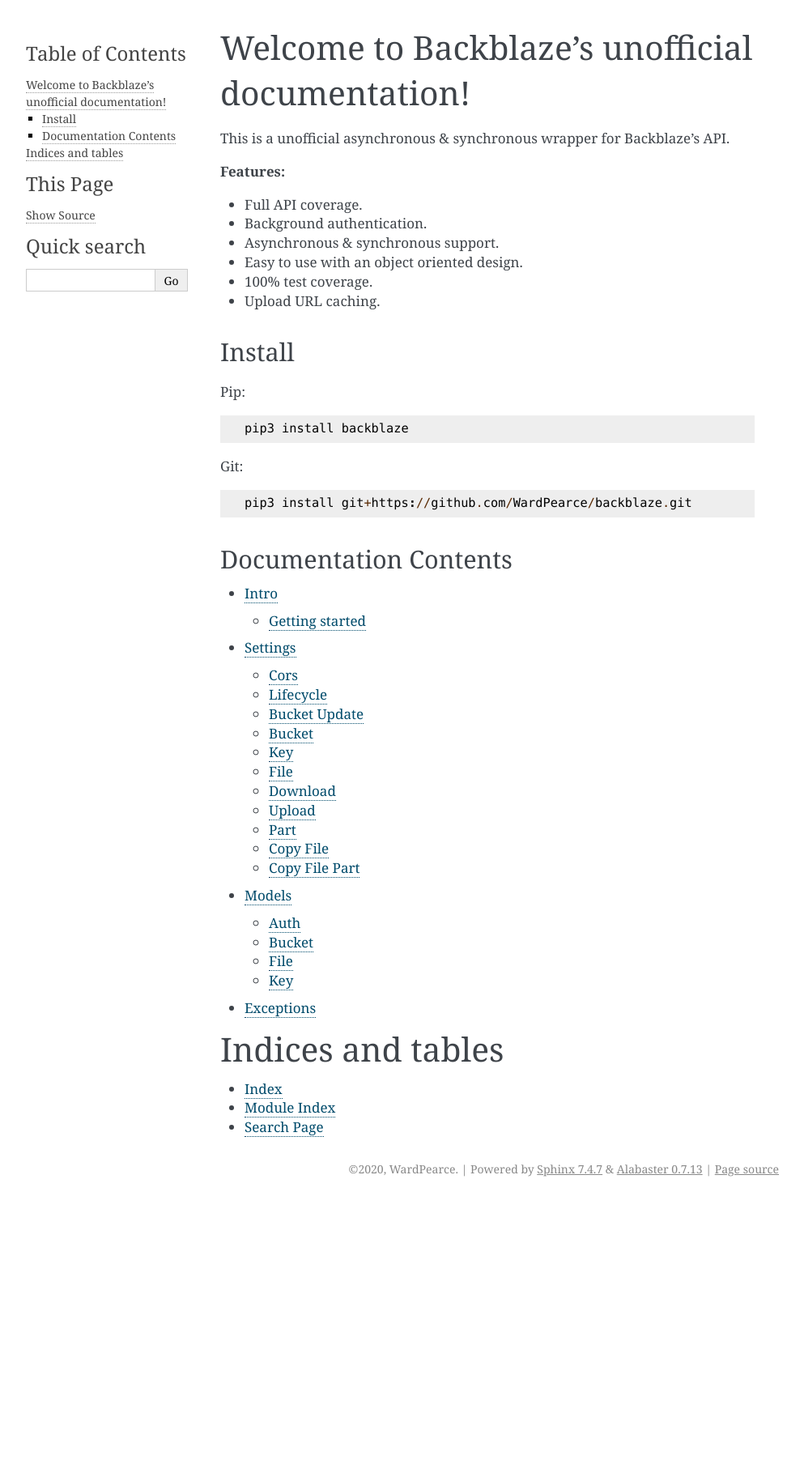
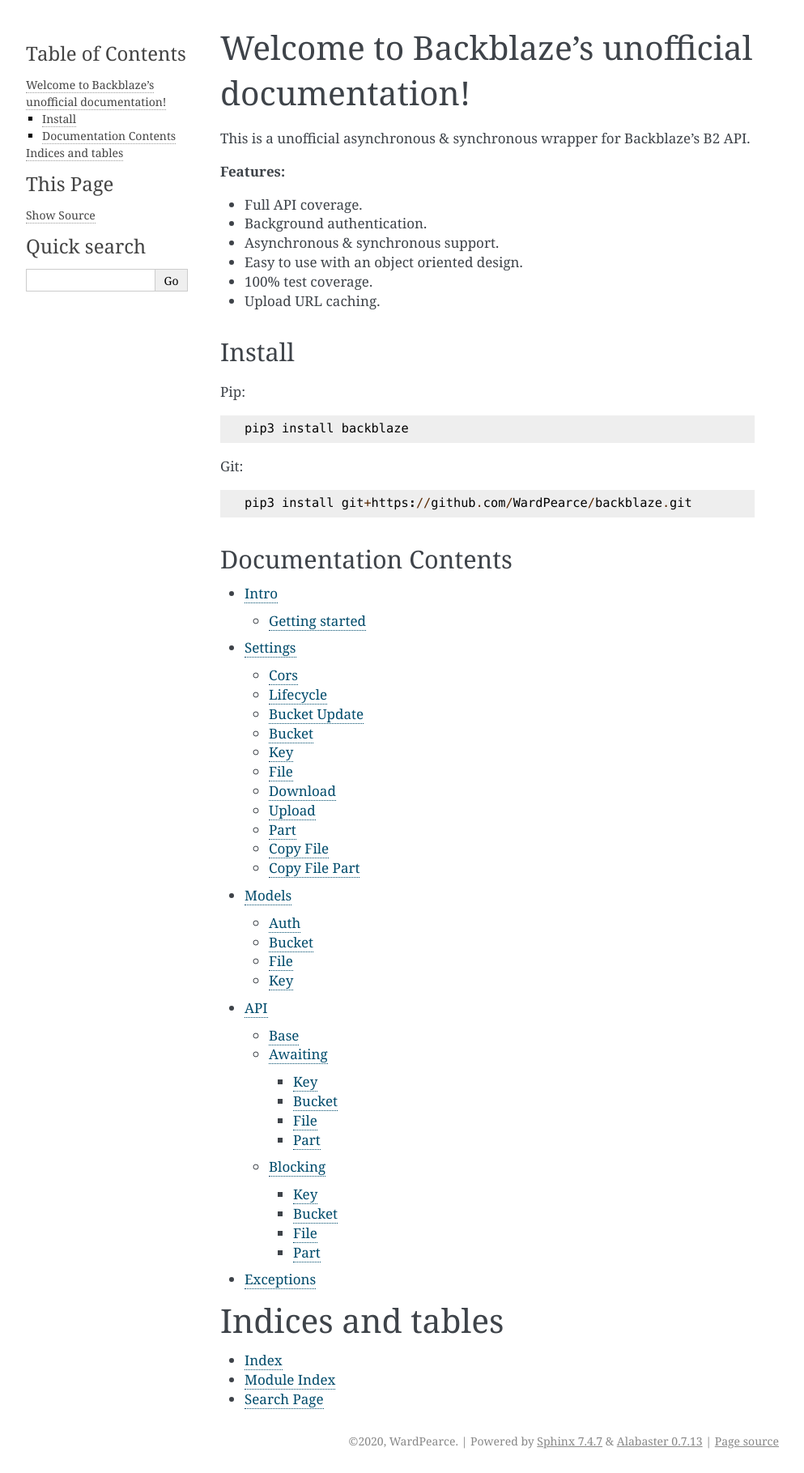
Before and after one commit to WardPearce/backblaze, a Sphinx documentation site: the page built from source/index.rst, in a window 1280 px wide. Shown: the whole page at 81% size, without its empty margins (148-1141 px from the left). Built offline with Sphinx 7.4.7, drawn with Linux system fonts in a browser that asks for light colours; before the commit the page ends 1483 px from its top, so only the background shows below that.

```diff
--- /dev/null
+++ b/source/api.rst
@@ -0,0 +1,67 @@
+API
+===
+Base
+~~~~
+.. autoclass:: backblaze.base.Base
+    :members:
+
+
+Awaiting
+~~~~~~~~
+
+.. autoclass:: backblaze.Awaiting
+    :members:
+
+Key
+---
+
+.. autoclass:: backblaze.key.awaiting.AwaitingKey()
+    :members:
+
+Bucket
+------
+
+.. autoclass:: backblaze.bucket.awaiting.AwaitingBucket()
+    :members:
+
+File
+----
+
+.. autoclass:: backblaze.bucket.awaiting.file.AwaitingFile()
+    :members:
+
+Part
+----
+
+.. autoclass:: backblaze.bucket.awaiting.part.AwaitingParts()
+    :members:
+
+Blocking
+~~~~~~~~
+
+.. autoclass:: backblaze.Blocking
+    :members:
+
+Key
+---
+
+.. autoclass:: backblaze.key.blocking.BlockingKey()
+    :members:
+
+Bucket
+------
+
+.. autoclass:: backblaze.bucket.blocking.BlockingBucket()
+    :members:
+
+File
+----
+
+.. autoclass:: backblaze.bucket.blocking.file.BlockingFile()
+    :members:
+
+Part
+----
+
+.. autoclass:: backblaze.bucket.blocking.part.BlockingParts()
+    :members:
--- a/source/index.rst
+++ b/source/index.rst
@@ -6,7 +6,7 @@
 Welcome to Backblaze's unofficial documentation!
 ================================================
 
-This is a unofficial asynchronous & synchronous wrapper for Backblaze's API.
+This is a unofficial asynchronous & synchronous wrapper for Backblaze's B2 API.
 
 **Features:**
 
@@ -36,6 +36,7 @@ Documentation Contents
    intro
    settings
    models
+   api
    exceptions
 
 
```
